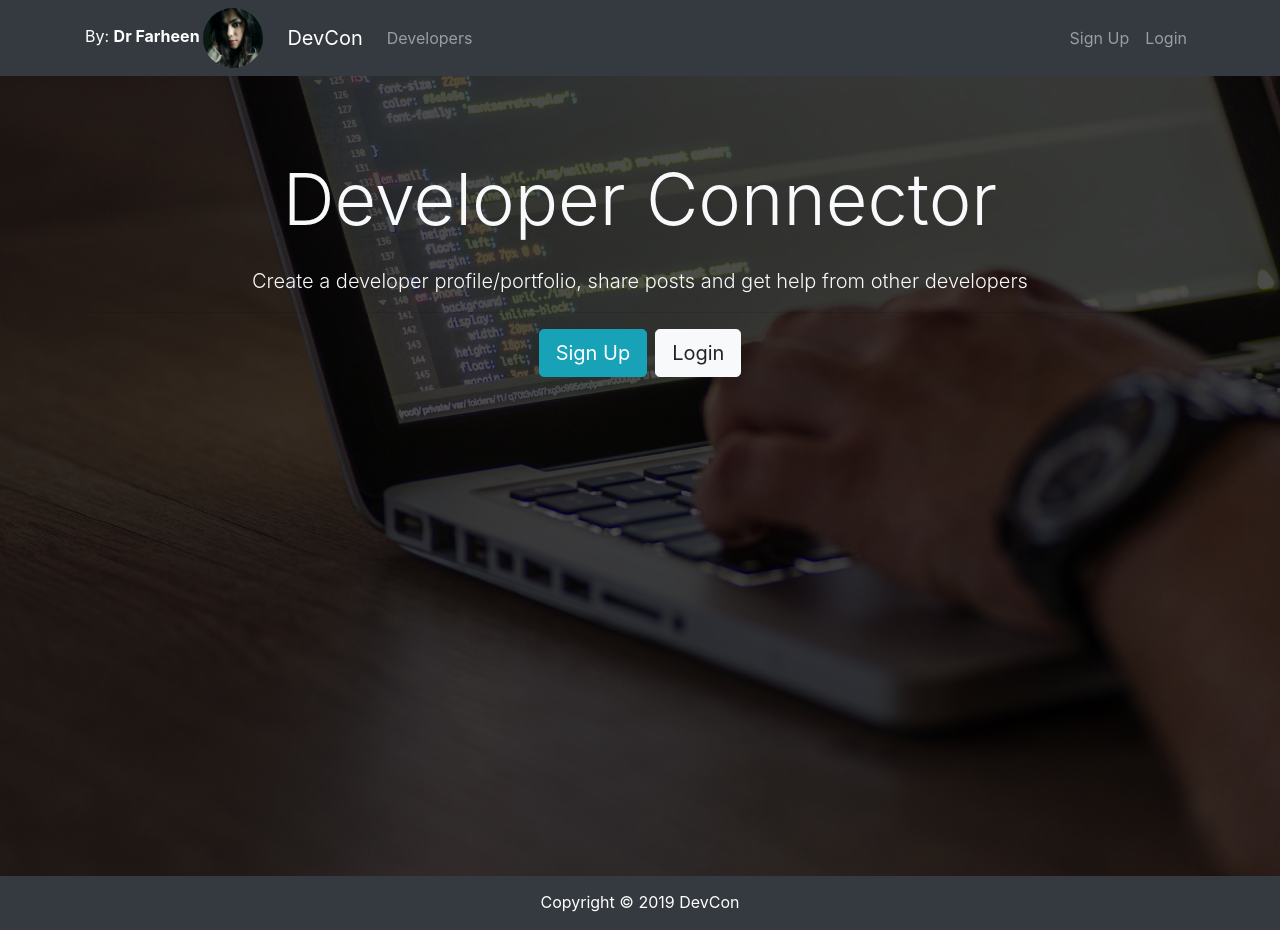
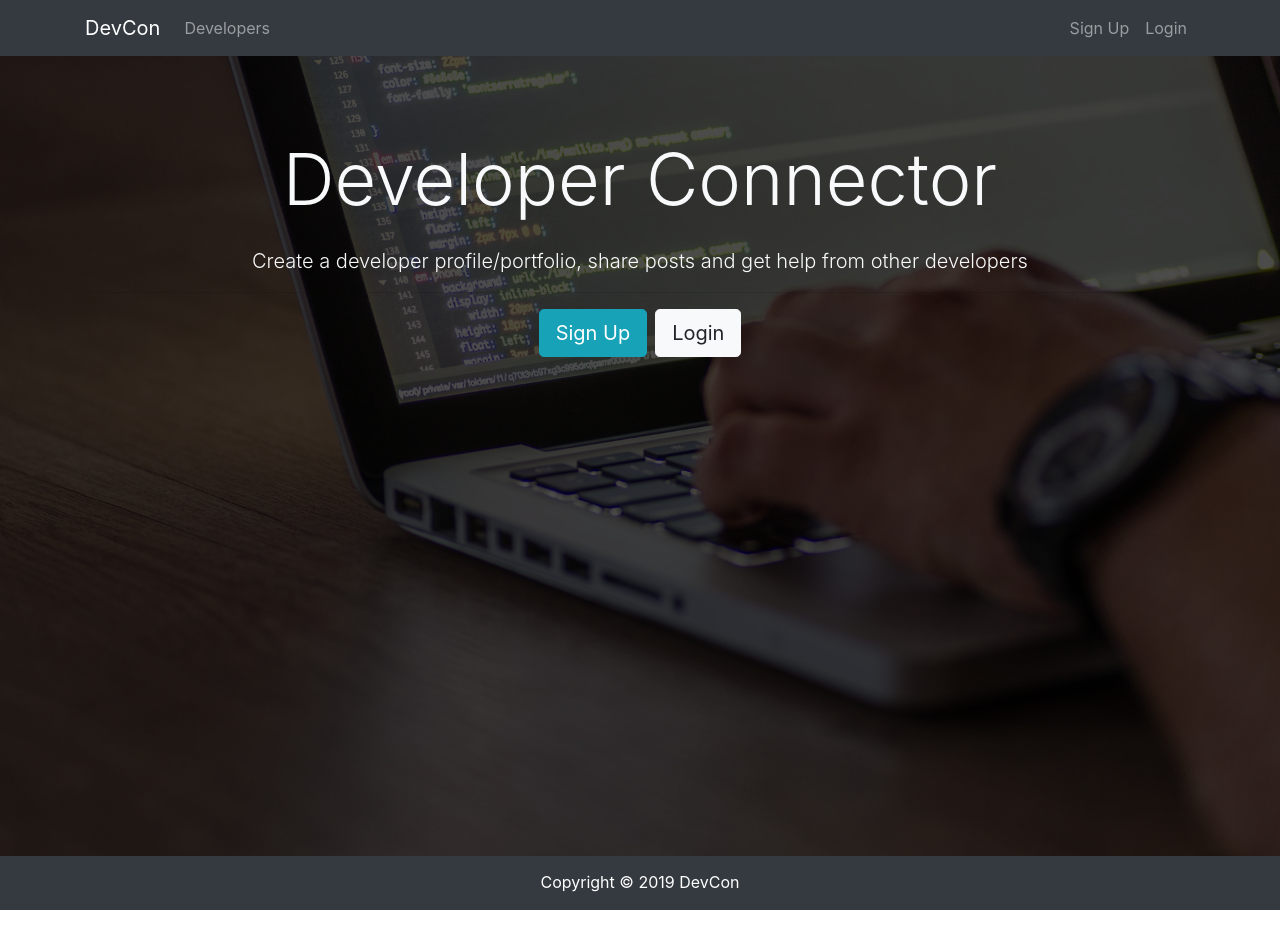
Before and after one commit to aansari10/devcon, a React (Create React App) app in the folder client/: page / in a window 1280 px wide. Built offline with nearby package versions, Linux system fonts and the light colour scheme.

Commit message:
Changed few placeholders

```diff
--- a/client/src/components/create-profile/CreateProfile.js
+++ b/client/src/components/create-profile/CreateProfile.js
@@ -136,12 +136,12 @@ class CreateProfile extends Component {
               <small className="d-block pb-3">* = Required Fields</small>
               <form onSubmit={this.onSubmit}>
                 <TextFieldGroup
-                  placeholder="* Profile Handle"
+                  placeholder="* Username"
                   name="handle"
                   value={this.state.handle}
                   onChange={this.onChange}
                   error={errors.handle}
-                  info="A unique handle for your profile URL. Your full name, company name, nickname etc(This can't be changed later)"
+                  info="A unique username for your profile URL. Your full name, company name, nickname etc(This can't be changed later)"
                 />
                 <SelectListGroup
                   placeholder="Status"
--- a/client/src/components/dashboard/Dashboard.js
+++ b/client/src/components/dashboard/Dashboard.js
@@ -35,8 +35,13 @@ class Dashboard extends Component {
               Welcome <Link to={`/profile/${profile.handle}`}>{user.name}</Link>
             </p>
             <ProfileActions />
-            <Experience experience={profile.experience} />
-            <Education education={profile.education} />
+            {profile.experience.length > 0 ? (
+              <Experience experience={profile.experience} />
+            ) : null}
+            {profile.education.length > 0 ? (
+              <Education education={profile.education} />
+            ) : null}
+
             <div style={{ marginBottom: "60px" }} />
             <button onClick={this.onDeleteClick} className="btn btn-danger">
               Delete My Account
--- a/client/src/components/edit-profile/EditProfile.js
+++ b/client/src/components/edit-profile/EditProfile.js
@@ -190,12 +190,12 @@ class EditProfile extends Component {
               <small className="d-block pb-3">* = Required Fields</small>
               <form onSubmit={this.onSubmit}>
                 <TextFieldGroup
-                  placeholder="* Profile Handle"
+                  placeholder="* Username"
                   name="handle"
                   value={this.state.handle}
                   onChange={this.onChange}
                   error={errors.handle}
-                  info="A unique handle for your profile URL. Your full name, company name, nickname etc(This can't be changed later)"
+                  info="A unique username for your profile URL. Your full name, company name, nickname etc(This can't be changed later)"
                 />
                 <SelectListGroup
                   placeholder="Status"
--- a/client/src/components/layout/Navbar.js
+++ b/client/src/components/layout/Navbar.js
@@ -4,7 +4,6 @@ import { connect } from "react-redux";
 import { logoutUser } from "../../actions/authActions";
 import PropTypes from "prop-types";
 import { clearCurrentProfile } from "../../actions/profileActions";
-import drfrsk from "../../img/drfrsk.jpg";
 
 class Navbar extends Component {
   onLogoutClick = event => {
@@ -61,18 +60,6 @@ class Navbar extends Component {
     return (
       <nav className="navbar navbar-expand-sm navbar-dark bg-dark mb-4">
         <div className="container">
-          <div className="drfrsk mr-4">
-            <span style={{ color: "white" }}>
-              By: <strong>Dr Farheen </strong>
-            </span>
-            <img
-              src={drfrsk}
-              alt="drfrsk"
-              className="rounded-circle"
-              style={{ height: 60, width: 60 }}
-              title="Dr Farheen"
-            />
-          </div>
           <Link className="navbar-brand" to="/">
             DevCon
           </Link>
```
Also changed, not shown: client/src/img/drfrsk.jpg (deleted), 1 other file (tests, documents, lock files or other folders).
